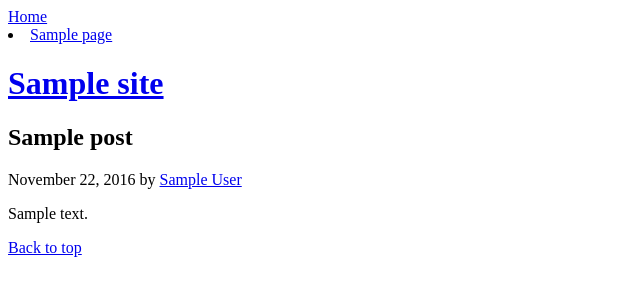
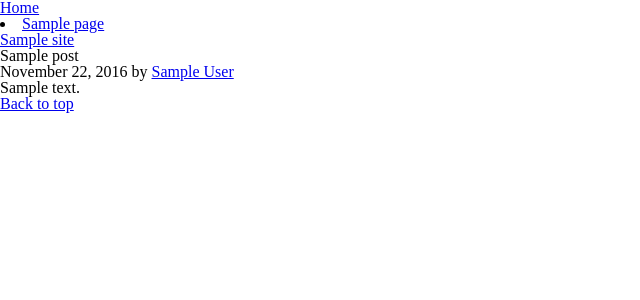
Before and after one commit to jefffabiny/portfolio, a WordPress theme: template page.php in a window 1280 px wide. Shown: the top 300 px of the page, without its empty margins (0-640 px from the left). Run offline with PHP 8.4 and a stand-in for WordPress, Linux system fonts and the light colour scheme; the site name, menu and one post (Sample post) are stand-ins, and other content is empty.

Commit message:
Adding reset.

```diff
--- a/header.php
+++ b/header.php
@@ -10,6 +10,7 @@
 
 	<title>Title</title>
 	<link href="<?php bloginfo('template_directory');?>/style.css" rel="stylesheet">
+	<link href="<?php bloginfo('template_directory');?>/reset.css" rel="stylesheet">
 	<?php wp_head();?>
 </head>
 
--- /dev/null
+++ b/reset.css
@@ -0,0 +1,43 @@
+html, body, div, span, applet, object, iframe,
+h1, h2, h3, h4, h5, h6, p, blockquote, pre,
+a, abbr, acronym, address, big, cite, code,
+del, dfn, em, img, ins, kbd, q, s, samp,
+small, strike, strong, sub, sup, tt, var,
+b, u, i, center,
+dl, dt, dd, ol, ul, li,
+fieldset, form, label, legend,
+table, caption, tbody, tfoot, thead, tr, th, td,
+article, aside, canvas, details, embed,
+figure, figcaption, footer, header, hgroup,
+menu, nav, output, ruby, section, summary,
+time, mark, audio, video {
+	margin: 0;
+	padding: 0;
+	border: 0;
+	font-size: 100%;
+	font: inherit;
+	vertical-align: baseline;
+}
+/* HTML5 display-role reset for older browsers */
+article, aside, details, figcaption, figure,
+footer, header, hgroup, menu, nav, section {
+	display: block;
+}
+body {
+	line-height: 1;
+}
+ol, ul {
+	list-style: none;
+}
+blockquote, q {
+	quotes: none;
+}
+blockquote:before, blockquote:after,
+q:before, q:after {
+	content: '';
+	content: none;
+}
+table {
+	border-collapse: collapse;
+	border-spacing: 0;
+}
--- a/style.css
+++ b/style.css
@@ -1,5 +1,5 @@
 /*
-Theme Name: Theme Blank
+Theme Name: Fabiny Portfolio
 Author: Jeff Fabiny
 Description: Blank Theme
 Version: 0.0.1
```
Also changed, not shown: sidebar.php (line endings or trailing spaces).
